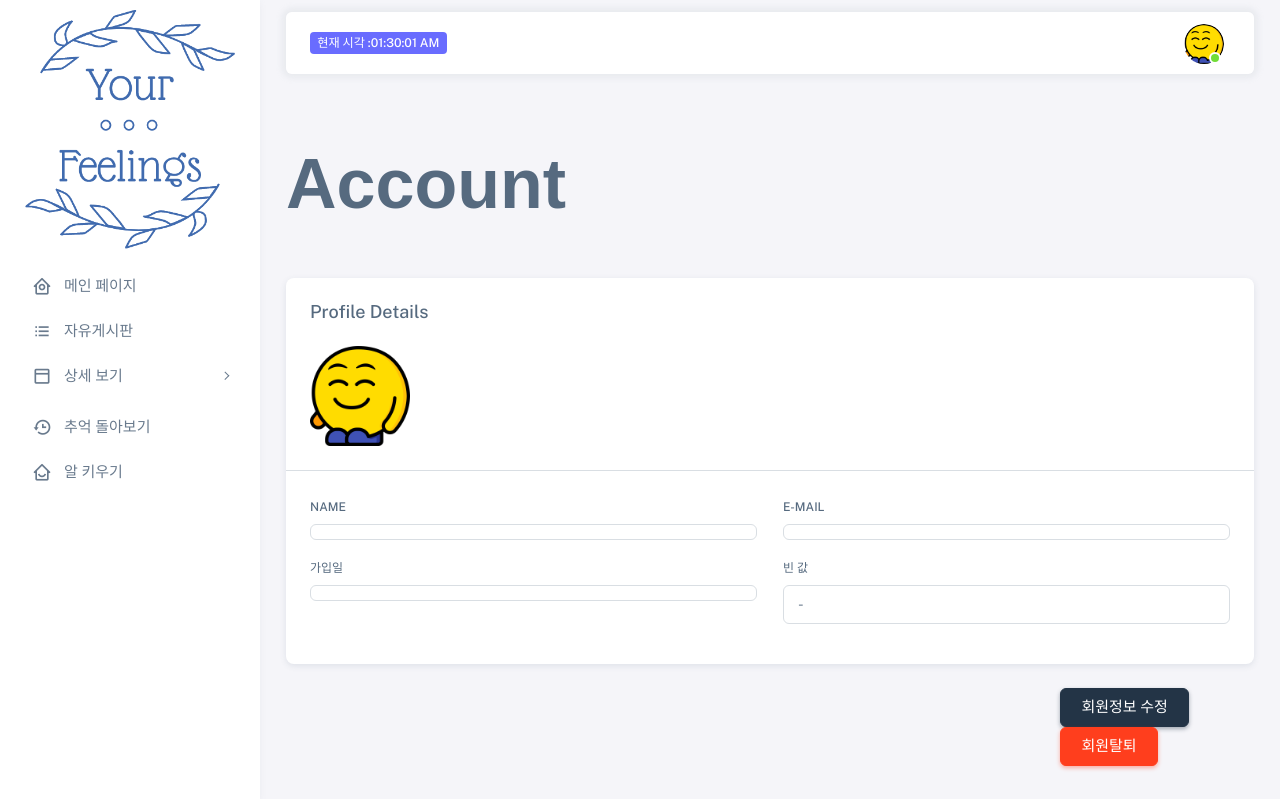
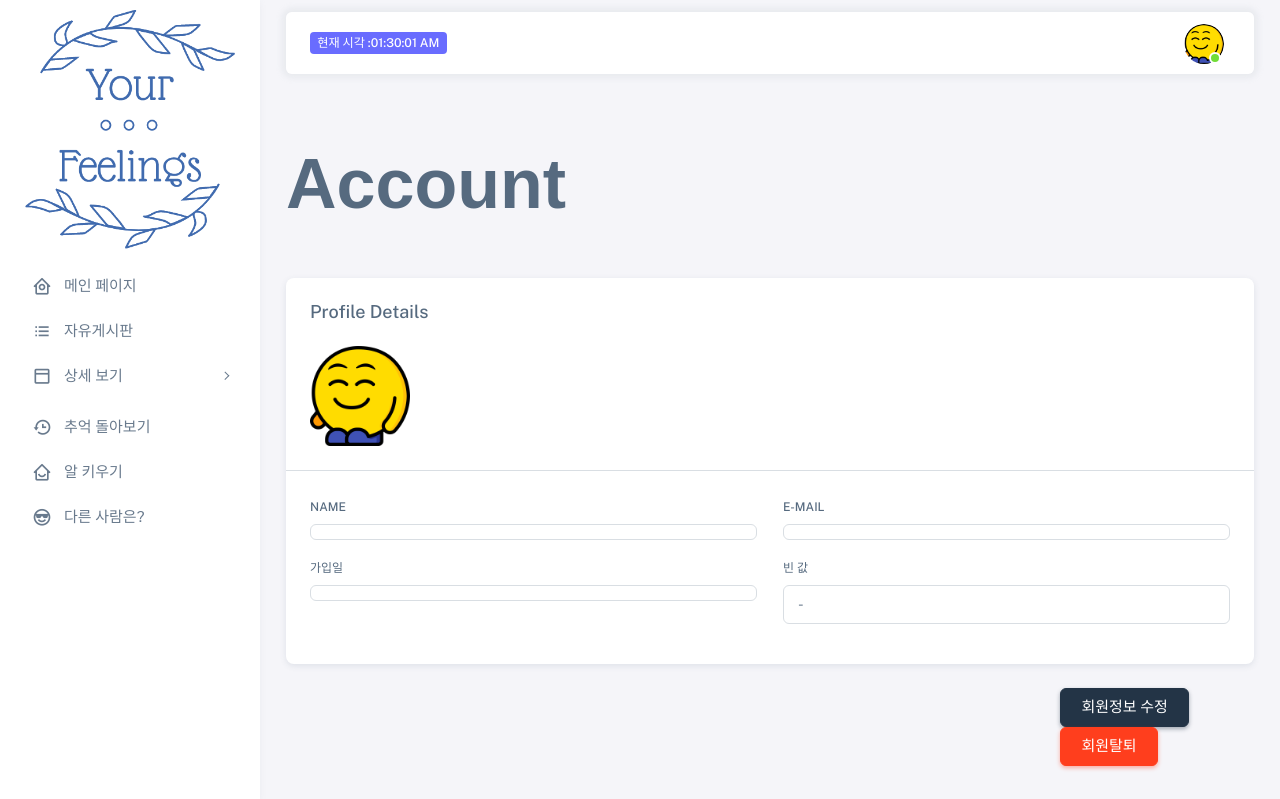
Before and after one commit to AIVLE-School-first-Big-Project/Your-Feelings, a Django app: page /user/mypage/ in a window 1280 px wide. Shown: the top 799 px of the page. Run offline with Django 3.2, Linux system fonts and the light colour scheme; some libraries are stand-ins or nearby versions; some web fonts are replaced.

Commit message:
나의페이지 메뉴 수정

```diff
--- a/userApp/templates/userApp/mypage.html
+++ b/userApp/templates/userApp/mypage.html
@@ -33,7 +33,7 @@
           <ul class="menu-inner py-1">
             <!-- Dashboard -->
             <li class="menu-item">
-              <a href="#" class="menu-link">
+              <a href="{% url 'main' %}" class="menu-link">
                 <i class="menu-icon tf-icons bx bx-home-circle"></i>
                 <div data-i18n="Analytics">메인 페이지</div>
               </a>
@@ -65,12 +65,6 @@
                     <div data-i18n="Boxicons">차트로 보기</div>
                   </a>
                 </li>
-                <li class="menu-item">
-                  <a href="{% url 'media' %}" class="menu-link">
-                    <i class="menu-icon tf-icons bx bx-music"></i>
-                    <div data-i18n="Boxicons">Media 추천보기</div>
-                  </a>
-                </li>
               </ul>
             </li>
 
@@ -94,6 +88,12 @@
               <a href="{% url 'tamagotchi' %}" class="menu-link">
                 <i class="menu-icon tf-icons bx bx-home-smile"></i>
                 <div data-i18n="Boxicons">알 키우기</div>
+              </a>
+            </li>
+            <li class="menu-item">
+              <a href="{% url 'share' %}" class="menu-link">
+                <i class="menu-icon tf-icons bx bx-cool"></i>
+                <div data-i18n="Boxicons">다른 사람은?</div>
               </a>
             </li>
           </ul>
```
